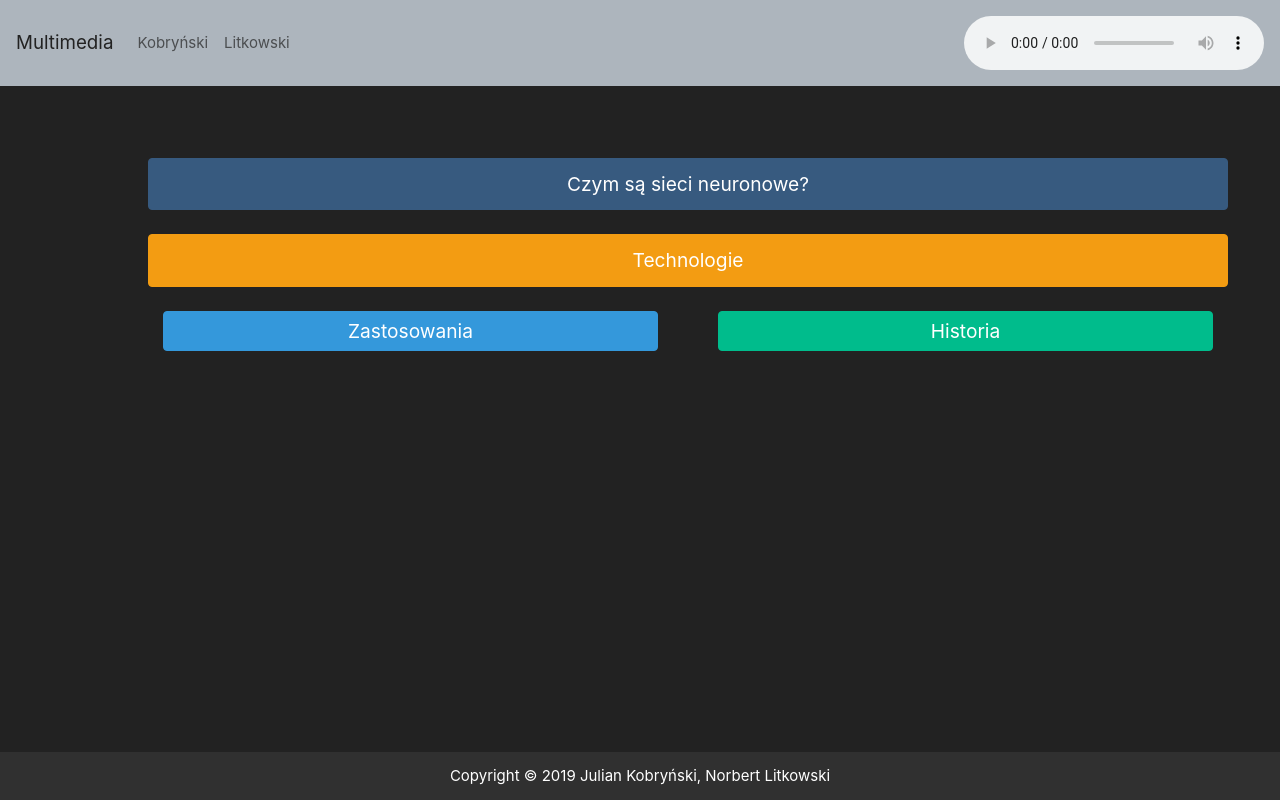
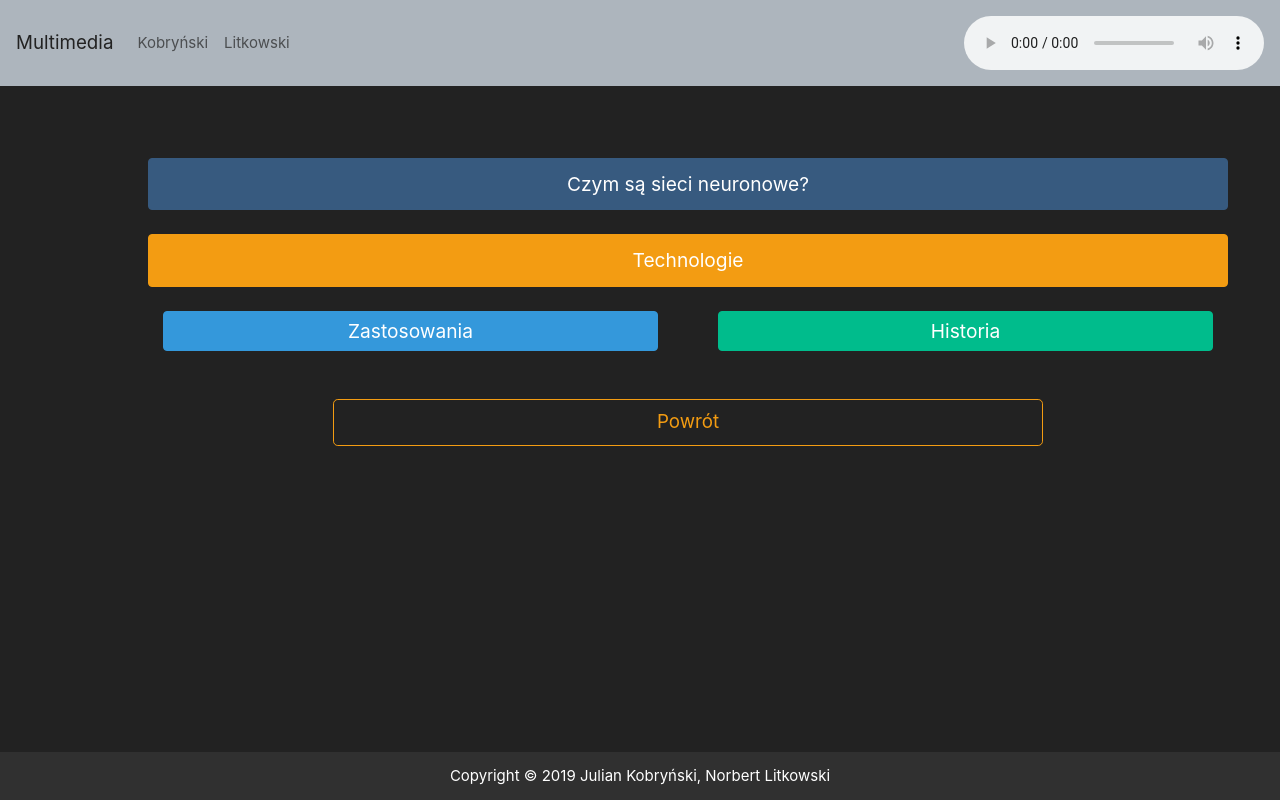
Before and after one commit to JKobrynski/DMUL, a React (Create React App) app: page /nn in a window 1280 px wide. Built offline with nearby package versions, Linux system fonts and the light colour scheme.

Commit message:
Add return button to NN homepage

```diff
--- a/src/components/NeuralNetworks/Homepage.js
+++ b/src/components/NeuralNetworks/Homepage.js
@@ -120,6 +120,18 @@ class Homepage extends Component {
             </Togglable>
           </div>
         </div>
+        <div className="row mt-5">
+          <div className="col-md-2" />
+          <div className="col-md-8">
+            <button
+              onClick={() => this.props.history.push("/")}
+              className="btn btn-block btn-lg btn-outline-warning"
+            >
+              Powrót
+            </button>
+          </div>
+          <div className="col-md-2" />
+        </div>
       </div>
     );
   }
--- a/src/components/UI/Navbar.js
+++ b/src/components/UI/Navbar.js
@@ -45,7 +45,7 @@ class Navbar extends Component {
               Search
             </button>
           </form> */}
-          <ReactAudioPlayer src={PanPawel} autoPlay controls loop />
+          <ReactAudioPlayer src={Audio} autoPlay="true" controls loop />
         </div>
       </nav>
     );
```
Also changed, not shown: 1 other file (tests, documents, lock files or other folders).
